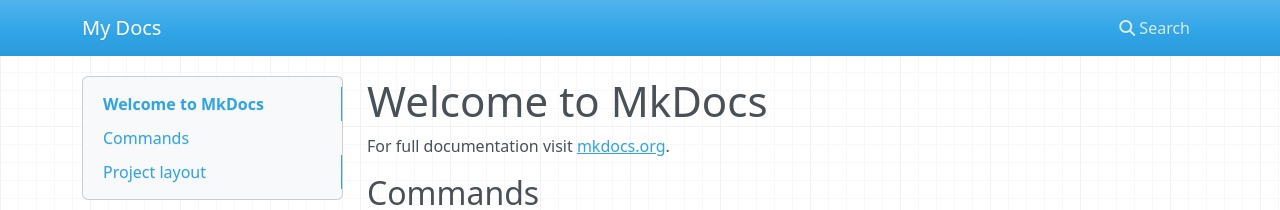
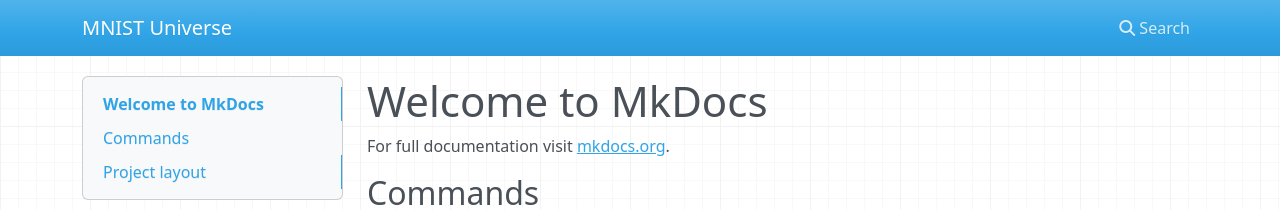
Before and after one commit to ironbar/mnist_universe, an MkDocs documentation site: the page built from docs/index.md, in a window 1280 px wide. Shown: the top 210 px of the page. Built offline with MkDocs 1.6.1, drawn with Linux system fonts in a browser that asks for light colours; nearby versions of some CDN libraries.

Commit message:
added name and url

```diff
--- a/mkdocs.yml
+++ b/mkdocs.yml
@@ -1 +1,2 @@
-site_name: My Docs
+site_name: MNIST Universe
+site_url: https://ironbar.github.io/mnist_universe/
```
